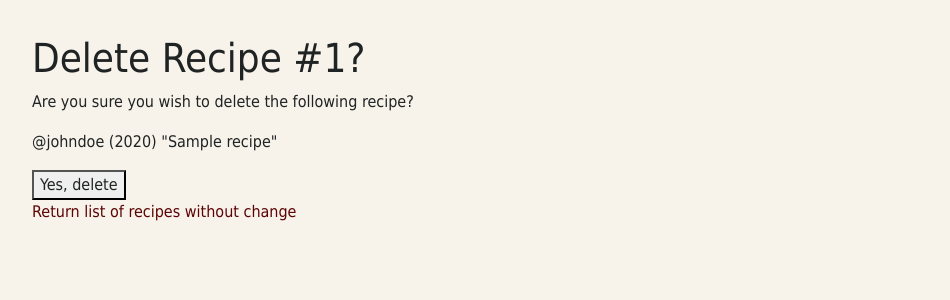
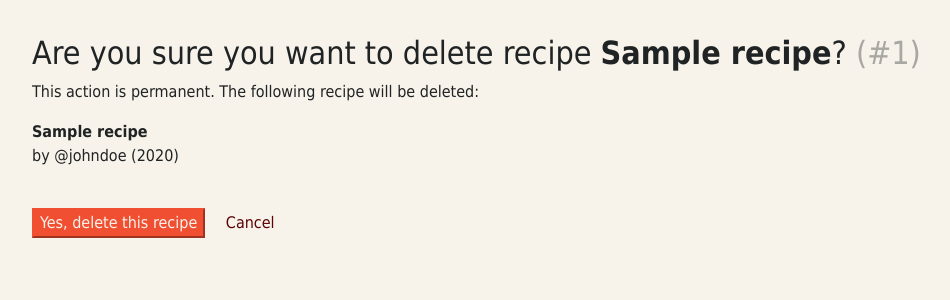
Before and after one commit to catechew/flax_6_2025, a Django app: page /delete_recipe/1 in a window 1280 px wide; the page is wider, and only the part inside the window is pictured. Shown: the part 56-356 px from the top of that part, without its empty margins (50-1000 px from the left). Run offline with Django 5.2, Linux system fonts and the light colour scheme; a user stored in the database is signed in; data comes from the database, SQL or seed files in the repository; tables that the repository leaves empty hold one stand-in row (values such as "Sample post"); some libraries are stand-ins or nearby versions.

Commit message:
Delete recipe UI update

```diff
--- a/recipes/templates/recipes/delete_recipe.html
+++ b/recipes/templates/recipes/delete_recipe.html
@@ -5,16 +5,23 @@ Delete Recipe
 {% endblock %}
 
 {% block content %}
-<h1>Delete Recipe #{{recipe.id}}?</h1>
+<h2>Are you sure you want to delete recipe <strong>{{ recipe.title }}</strong>?
+	<Span style="color: #00000050">(#{{ recipe.id }})</Span></h2>
+
 <p>
-	Are you sure you wish to delete the following recipe?
+    This action is permanent. The following recipe will be deleted:
 </p>
 <p>
-	{{recipe.author.username}}  ({{recipe.publication_date.year}})  "{{recipe.title}}"
+    <strong>{{ recipe.title }}</strong><br>
+    by {{ recipe.author.username }} ({{ recipe.publication_date.year }})
 </p>
+
+<br>
+
 <form action="{% url 'delete_recipe' recipe.id %}" method="post">
-	{% csrf_token %}
-	<button type="submit">Yes, delete</button>
+    {% csrf_token %}
+    <button class="btn-primary" type="submit">Yes, delete this recipe</button>
+    <a href="{% url 'all_recipes' %}" style="margin-left: 1rem;">Cancel</a>
 </form>
-<p><a href="{% url 'all_recipes' %}">Return list of recipes without change</a></p>
+
 {% endblock %}
```
